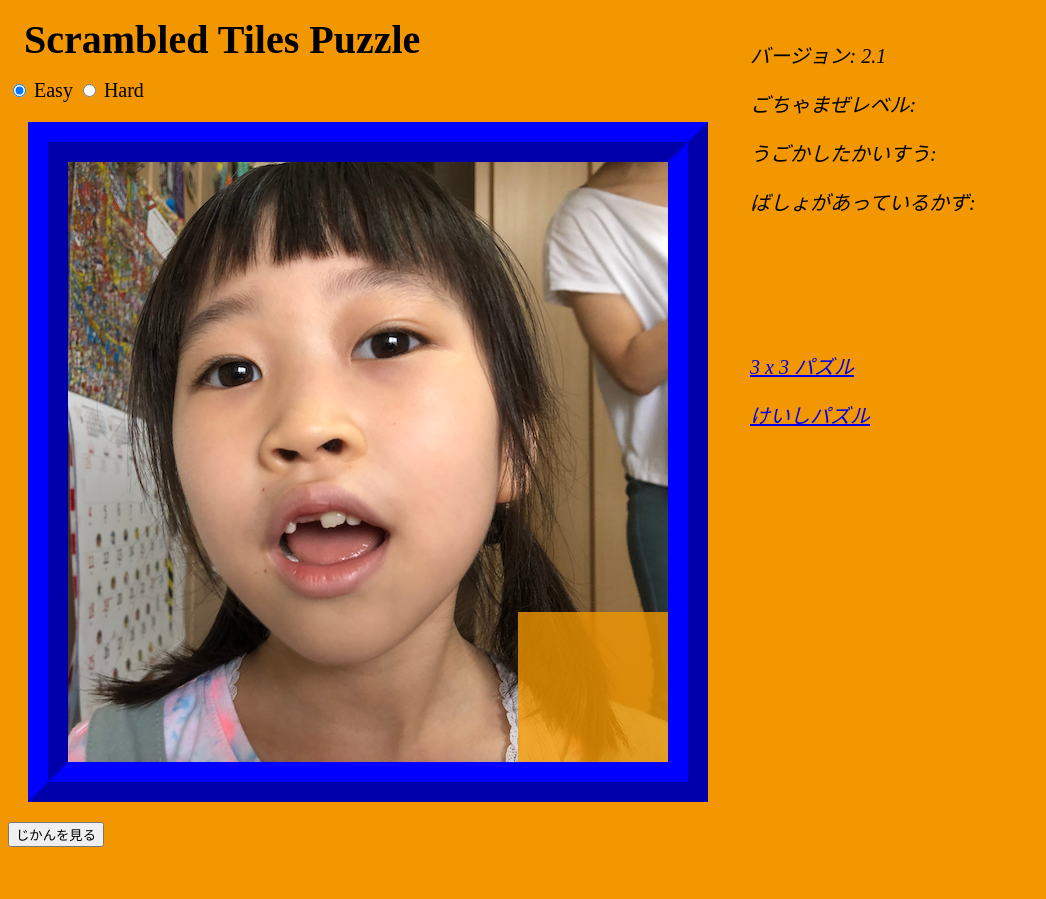
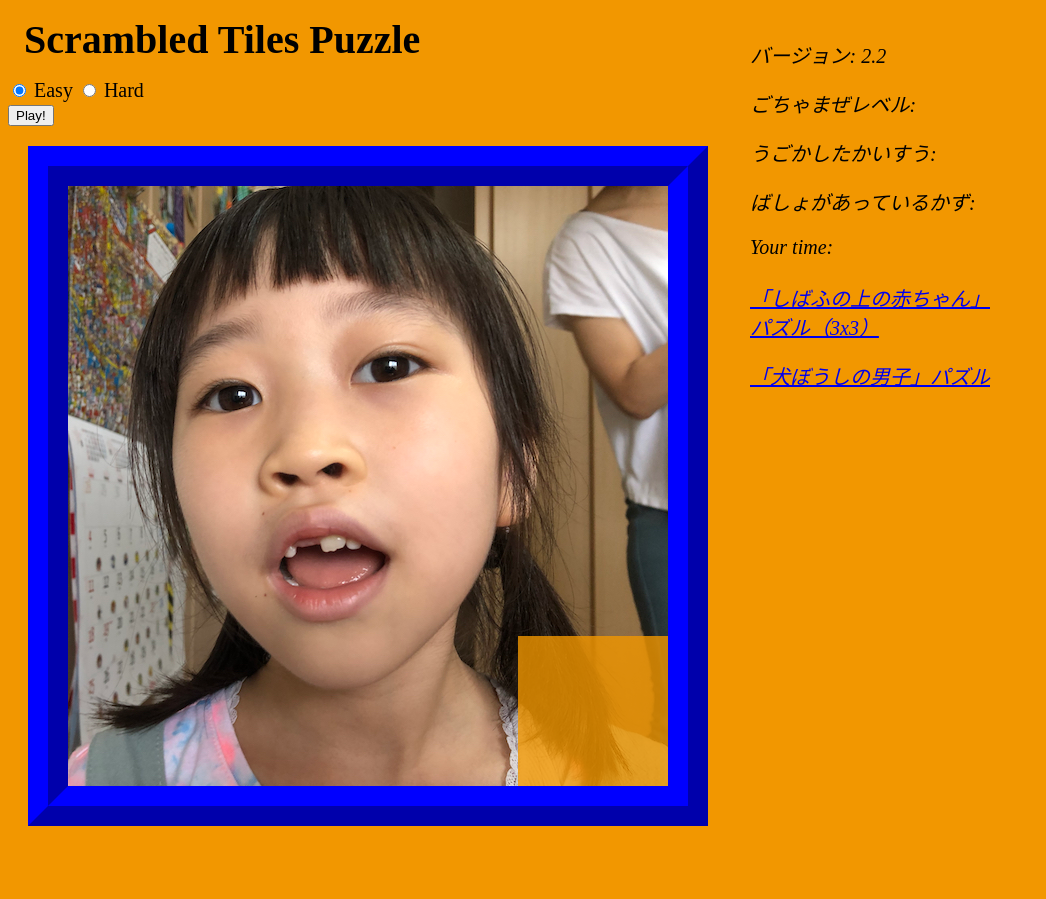
Before and after one commit to kplimley/tile-puzzle, a plain HTML site: page schan-puzzle.html in a window 1280 px wide. Shown: the whole page, without its empty margins (0-1046 px from the left). After the commit the page ends 846 px from the top, so only its background shows below. Drawn offline with Linux system fonts and the light colour scheme.

Commit message:
Adding JQuery and JQuery UI

```diff
--- a/schan-puzzle.html
+++ b/schan-puzzle.html
@@ -3,20 +3,21 @@
 <head>
   <meta charset="UTF-8">
   <title>Scrambled Tile Puzzle</title>
+  <link rel="stylesheet" href="css/jquery-ui.min.css">
   <link rel="stylesheet" href="css/puzzle-styles.css">
 </head>
 <body>
   <main>
     <h1>Scrambled Tiles Puzzle</h1>
     <div id="info-box">
-      <p>バージョン: 2.1</p>
+      <p>バージョン: 2.2</p>
       <p>ごちゃまぜレベル: <span id="scramble-level"></span></p>
       <p>うごかしたかいすう: <span id="moves"></span></p>
-      <p>ばしょがあっているかず: <span id="num-correct"></span></p><br>
+      <p>ばしょがあっているかず: <span id="num-correct"></span></p>
+      <p>Your time: <span id="time-elapsed"></span></p>
       <p id="msg"></p>
-      <p><br><button id="play-again" class="hidden">もういっかいやる</button></p>
-      <p><a href="puzzle2022_v2.1.html">3 x 3 パズル</a></p>
-      <p><a href="puzzle2022-4x4.html">けいしパズル</a></p>
+      <p><a href="puzzle2022_v2.1.html">「しばふの上の赤ちゃん」パズル（3x3）</a></p>
+      <p><a href="index.html">「犬ぼうしの男子」パズル</a></p>
     </div>
     <div id="difficulty">
       <input type="radio" name="difficulty" value="easy" id="difficulty-easy" checked="checked">
@@ -24,6 +25,7 @@
       <input type="radio" name="difficulty" value="hard" id="difficulty-hard">
       <label for="difficulty-hard">Hard</label>
     </div>
+    <button type="button" id="play-btn">Play!</button>
     <div class="saku-puzzle">
     <table id="puzzle" class="size-four" width="600" height="600">
       <tbody>
@@ -54,10 +56,9 @@
       </tbody>
     </table>
     </div>
-    <div id="time-widget">
-      <p><button>じかんを見る</button></p>
-      <p class="hidden">かかったじかん: <span id="time-elapsed"></span> びょう</p></div>
   </main>
+  <script src="js/jquery-2.1.4.min.js"></script>
+  <script src="js/jquery-ui.min.js"></script>
   <script src="js/puzzle_v2.js"></script>
 </body>
 </html>
```
Also changed, not shown: index.html (+3 -6 lines), css/images/ui-bg_diagonals-medium_20_d34d17_40x40.png (added), css/images/ui-bg_gloss-wave_45_817865_500x100.png (added), css/images/ui-bg_gloss-wave_60_fece2f_500x100.png (added), css/images/ui-bg_gloss-wave_70_ffdd57_500x100.png (added), css/images/ui-bg_gloss-wave_90_fff9e5_500x100.png (added), css/images/ui-bg_highlight-soft_100_feeebd_1x100.png (added), css/images/ui-bg_inset-soft_30_ffffff_1x100.png (added), css/images/ui-icons_3d3d3d_256x240.png (added), css/images/ui-icons_bd7b00_256x240.png (added), css/images/ui-icons_d19405_256x240.png (added), css/images/ui-icons_eb990f_256x240.png (added), css/images/ui-icons_ed9f26_256x240.png (added), css/images/ui-icons_fadc7a_256x240.png (added), 3 more files.
